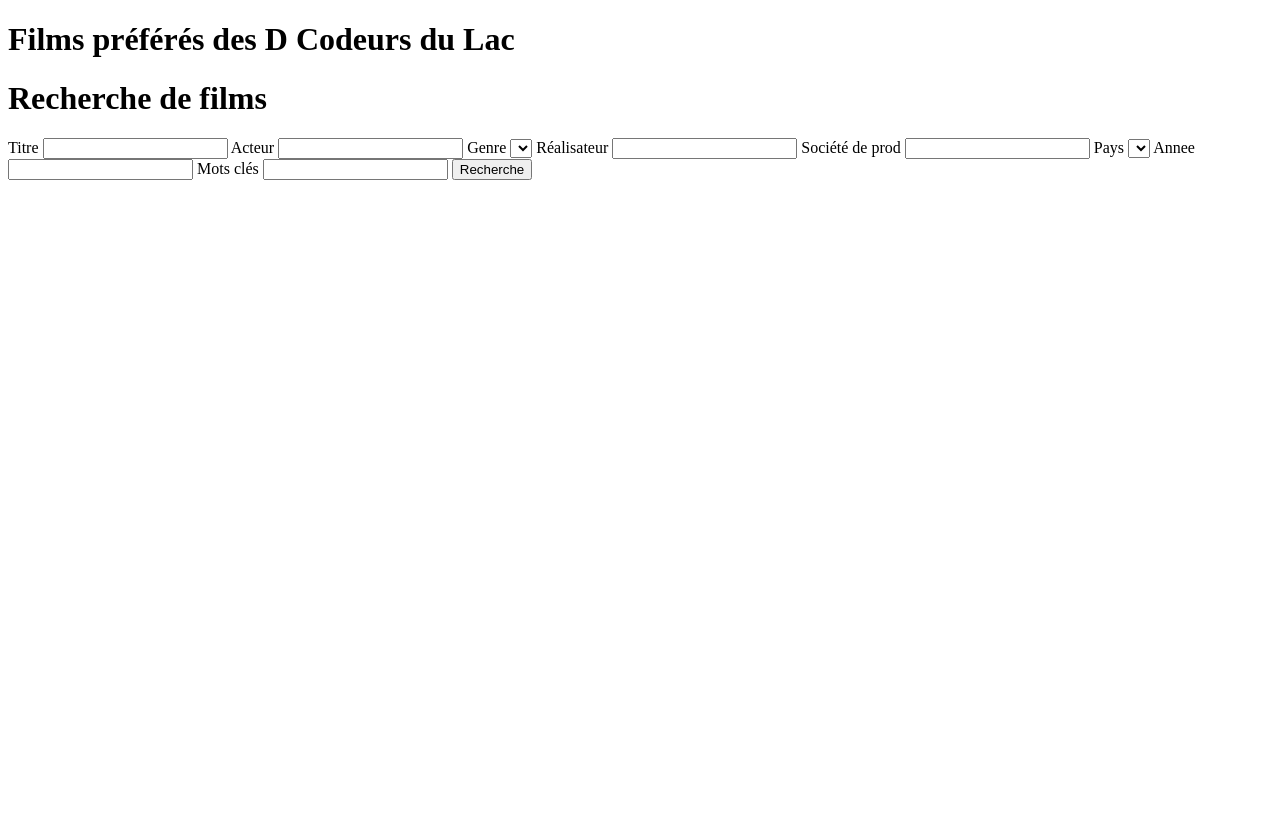
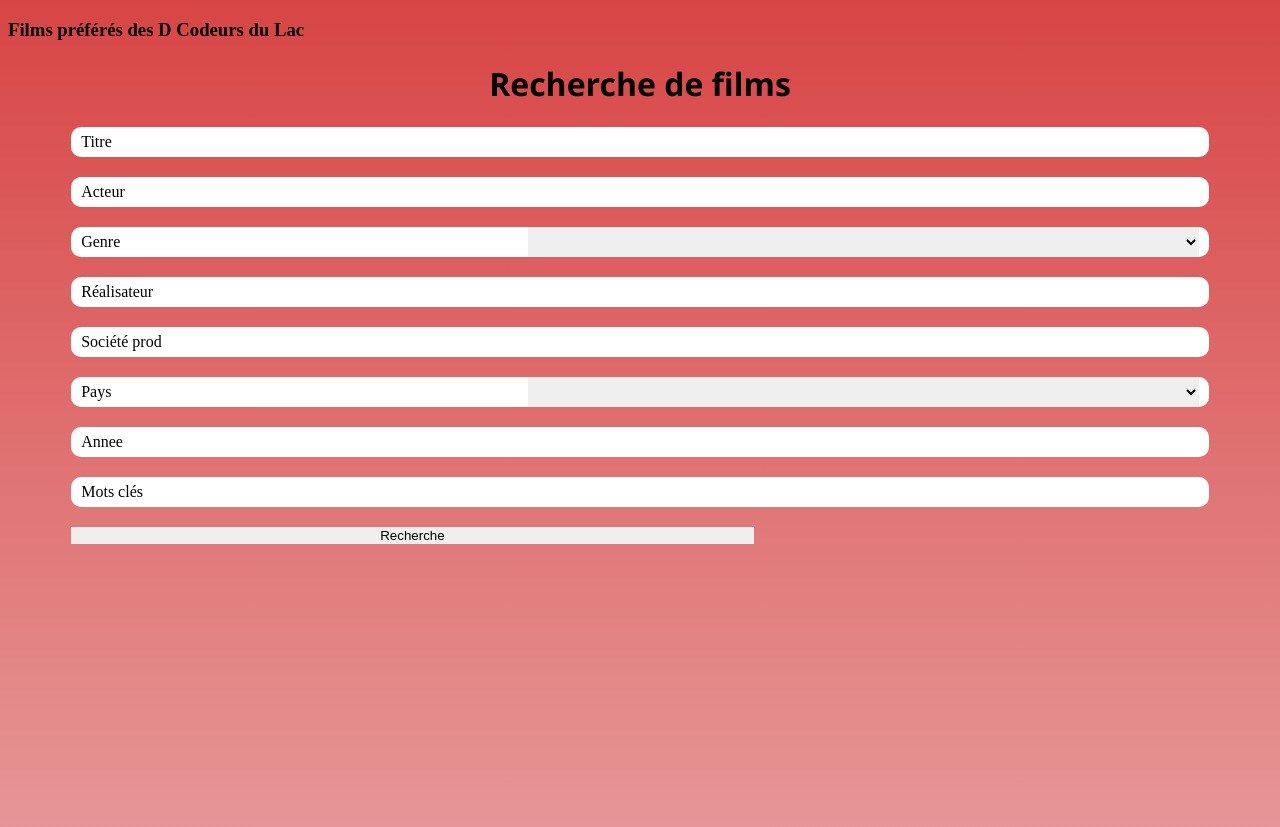
Before and after one commit to SylvieFeline/Films-bdd, a PHP site: page / in a window 1280 px wide. Before the commit the page ends 180 px from the top, so only its background shows below. Run offline with PHP 8.4, Linux system fonts and the light colour scheme; lists and menus that the app fills with data are empty.

Commit message:
debut html et css - formulaire de recherche

```diff
--- a/css/style.css
+++ b/css/style.css
@@ -0,0 +1,32 @@
+body{
+    background-image: linear-gradient(rgb(216, 69, 69),rgb(230, 150, 150));
+    height: 100vh;
+}
+
+h1{
+    text-align: center;
+    font-family: 'Segoe UI';
+}
+
+form{
+    display: flex;
+    flex-direction: column;
+    width: 90%;
+    margin: auto;
+}
+label{
+    display: flex;
+    justify-content: space-between;
+    background-color: white;
+    margin-bottom: 20px;
+    border-radius: 10px;
+    height: 30px;
+
+    line-height: 30px;
+    padding-left: 10px;
+    padding-right: 10px;
+}
+input, select{
+    border:none;
+    width: 60%;
+}
--- a/index.php
+++ b/index.php
@@ -4,13 +4,14 @@
     <meta charset="UTF-8">
     <meta name="viewport" content="width=device-width, initial-scale=1.0">
     <meta http-equiv="X-UA-Compatible" content="ie=edge">
+
     <link rel="stylesheet" href="css/style.css">
     <title>Filmathèque DCL </title>
 </head>
 <body>
 
     <header>
-        <h1>Films préférés des D Codeurs du Lac</h1>
+        <h3>Films préférés des D Codeurs du Lac</h3>
     </header>
 
     <main>
@@ -18,35 +19,45 @@
 
         <form action="" method="POST">
 
-            <label>Titre</label>
+
+                <label>Titre
                     <input type="text" name="film">
+                </label>
 
-            <label>Acteur</label>
+                <label>Acteur
                     <input type="text" name="acteur">
+                </label>
 
-            <label>Genre</label>
+                <label>Genre
                     <select name="genre">
                         <option value=""></option>
                     </select>
+                </label>
 
-            <label>Réalisateur</label>
+                <label>Réalisateur
                     <input type="text" name="realisateur">
+                </label>
 
-            <label>Société de prod</label>
+                <label>Société prod
                     <input type="text" name="socProd">
+                </label>
 
-            <label>Pays</label>
+                <label>Pays
                     <select name="pays">
                         <option value=""></option>
                     </select>
+                </label>
 
-            <label>Annee</label>
+                <label>Annee
                     <input type="number" name="annee" >
+                </label>
 
-            <label>Mots clés</label>
+                <label>Mots clés
                     <input type="text" name="motsCles">
+                </label>
 
                 <input type="submit" value="Recherche">
+
 
         </form>
     </main>
```
Lines whose indentation alone changed are shown as unchanged.
